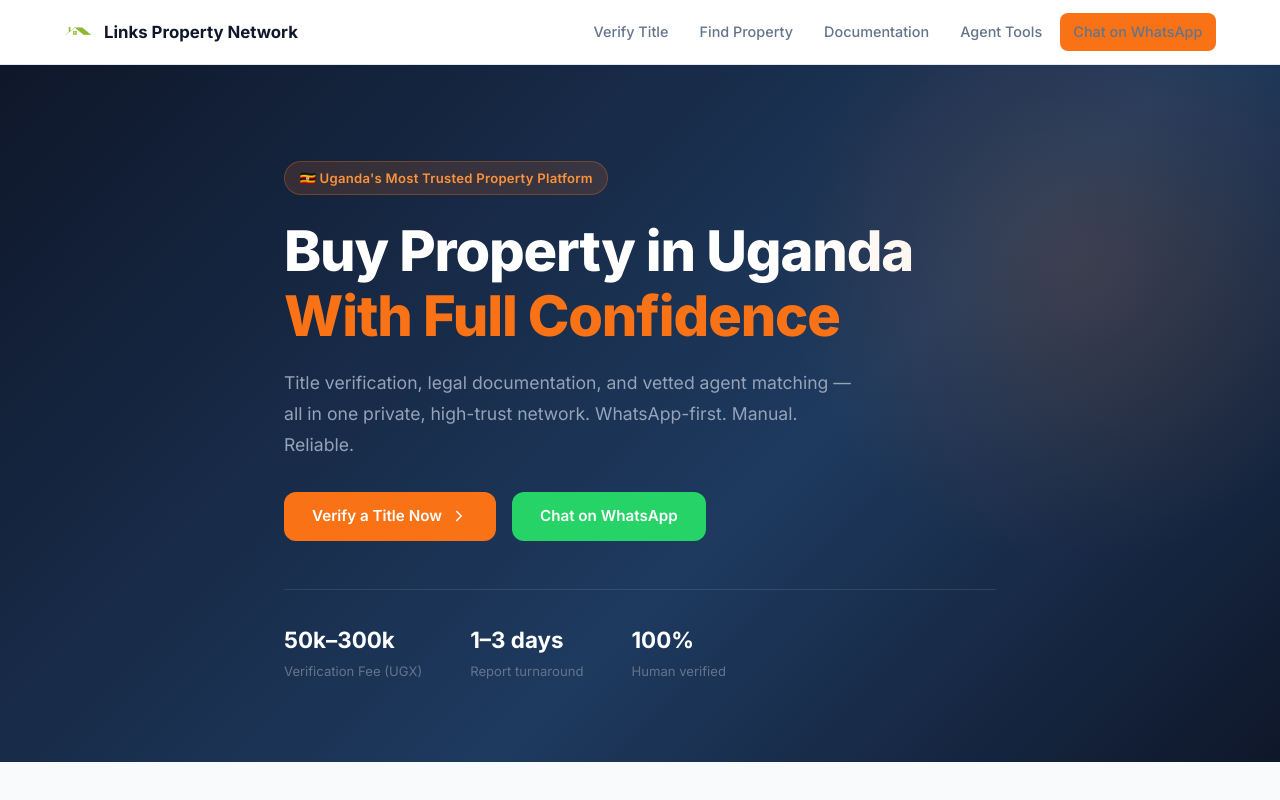
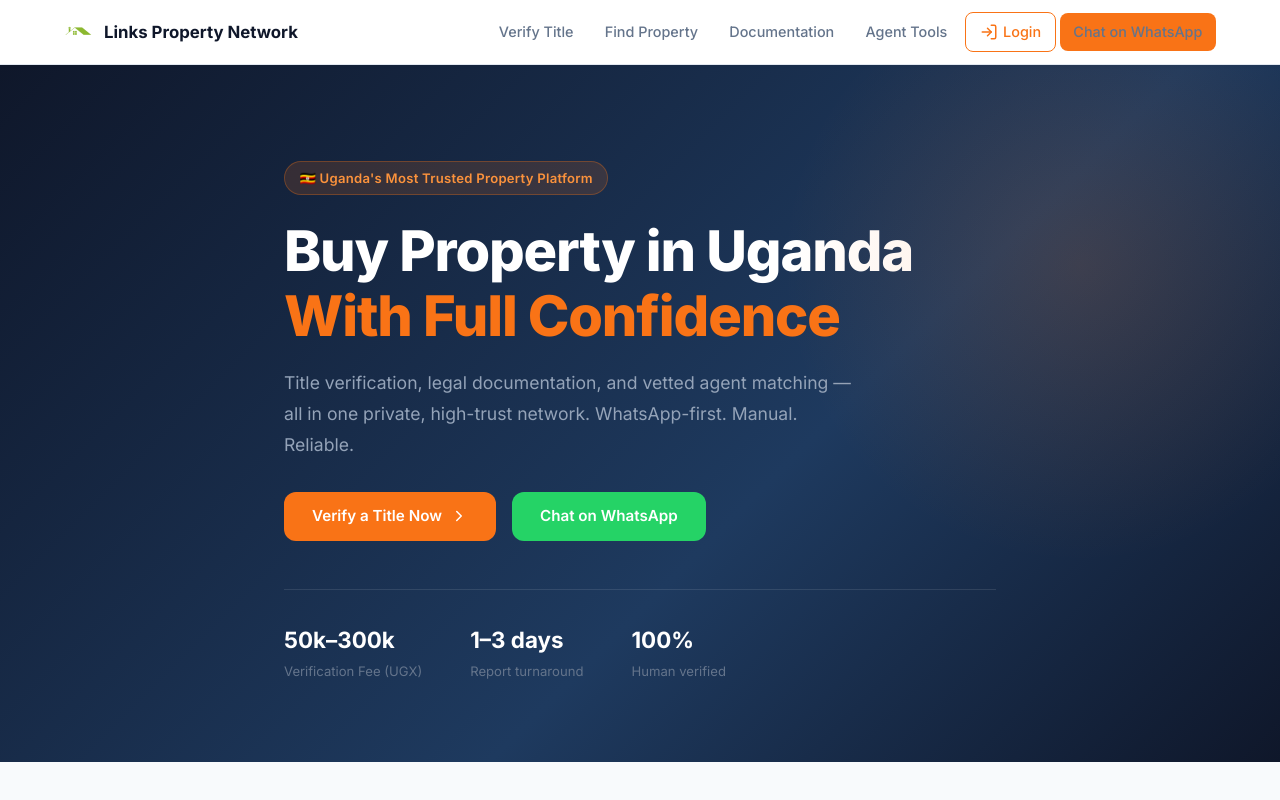
Before and after one commit to ugwest3-cmd/linkspropertynetwork, a Next.js app: page / in a window 1280 px wide. Shown: the top 800 px of the page. Built offline with nearby package versions, Linux system fonts and the light colour scheme; no server answers.

Commit message:
Fix: form error handling auth race condition Navbar auth-aware links

```diff
--- a/src/app/admin/agents/page.tsx
+++ b/src/app/admin/agents/page.tsx
@@ -101,12 +101,12 @@ export default function AgentsPage() {
                     <div className={styles.actions}>
                       {v.status !== "approved" && (
                         <button className={`${styles.actionBtn} ${styles.green}`} onClick={() => updateStatus(v.id, "approved")} disabled={updatingId === v.id}>
-                          Approve
+                          {updatingId === v.id ? "..." : "Approve"}
                         </button>
                       )}
                       {v.status !== "rejected" && (
                         <button className={`${styles.actionBtn} ${styles.red}`} onClick={() => updateStatus(v.id, "rejected")} disabled={updatingId === v.id}>
-                          Reject
+                          {updatingId === v.id ? "..." : "Reject"}
                         </button>
                       )}
                     </div>
--- a/src/components/Navbar.module.css
+++ b/src/components/Navbar.module.css
@@ -49,6 +49,42 @@
   background: rgba(249, 115, 22, 0.06);
 }
 
+.loginLink {
+  display: inline-flex !important;
+  align-items: center;
+  gap: 0.35rem;
+  padding: 0.45rem 0.85rem;
+  border-radius: 0.5rem;
+  font-size: 0.9rem;
+  font-weight: 600;
+  color: var(--primary) !important;
+  border: 1px solid var(--primary);
+  transition: background 0.2s, color 0.2s;
+}
+
+.loginLink:hover {
+  background: var(--primary) !important;
+  color: white !important;
+}
+
+.dashboardLink {
+  display: inline-flex !important;
+  align-items: center;
+  gap: 0.35rem;
+  padding: 0.45rem 0.85rem;
+  border-radius: 0.5rem;
+  font-size: 0.9rem;
+  font-weight: 600;
+  color: var(--secondary) !important;
+  background: rgba(0, 0, 0, 0.05);
+  transition: background 0.2s;
+}
+
+.dashboardLink:hover {
+  background: rgba(0, 0, 0, 0.10) !important;
+  color: var(--secondary) !important;
+}
+
 .toggle {
   display: none;
   background: none;
--- a/src/components/Navbar.tsx
+++ b/src/components/Navbar.tsx
@@ -1,12 +1,20 @@
 "use client";
 import Link from "next/link";
 import Image from "next/image";
-import { useState } from "react";
-import { Menu, X } from "lucide-react";
+import { useState, useEffect } from "react";
+import { Menu, X, LogIn, LayoutDashboard } from "lucide-react";
 import styles from "./Navbar.module.css";
+import { auth } from "@/lib/firebase";
+import { onAuthStateChanged, User } from "firebase/auth";
 
 export default function Navbar() {
   const [open, setOpen] = useState(false);
+  const [user, setUser] = useState<User | null>(null);
+
+  useEffect(() => {
+    const unsub = onAuthStateChanged(auth, (u) => setUser(u));
+    return () => unsub();
+  }, []);
 
   return (
     <nav className={styles.nav}>
@@ -21,6 +29,11 @@ export default function Navbar() {
           <li><Link href="/find-property" onClick={() => setOpen(false)}>Find Property</Link></li>
           <li><Link href="/documentation" onClick={() => setOpen(false)}>Documentation</Link></li>
           <li><Link href="/agent/register" onClick={() => setOpen(false)}>Agent Tools</Link></li>
+          {user ? (
+            <li><Link href="/agent/dashboard" className={styles.dashboardLink} onClick={() => setOpen(false)}><LayoutDashboard size={18}/> Dashboard</Link></li>
+          ) : (
+            <li><Link href="/agent/login" className={styles.loginLink} onClick={() => setOpen(false)}><LogIn size={18}/> Login</Link></li>
+          )}
           <li>
             <a
               href={`https://wa.me/${process.env.NEXT_PUBLIC_ADMIN_WHATSAPP}?text=Hello%20Links%20Property%20Network`}
```
Also changed, not shown: src/app/agent/dashboard/add-listing/page.tsx (+12 -8 lines), src/app/agent/register/page.tsx (+6 -2 lines).
